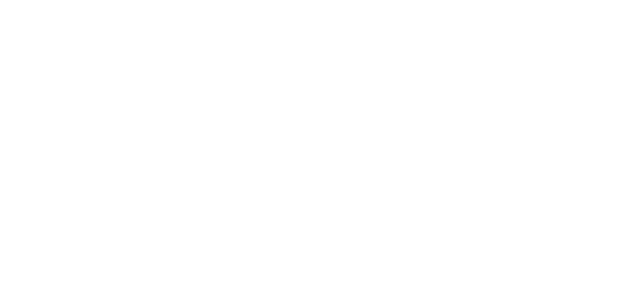
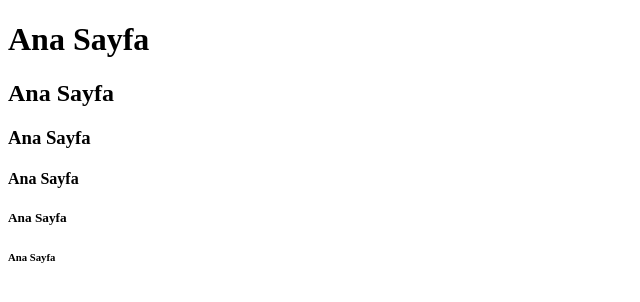
Before and after one commit to EfeElis/Html-Ogrenme-Surecim, a plain HTML site: page index.html in a window 1280 px wide. Shown: the whole page, without its empty margins (0-640 px from the left). Drawn offline with Linux system fonts and the light colour scheme.

Commit message:
Update index.html

```diff
--- a/index.html
+++ b/index.html
@@ -8,8 +8,16 @@
     <meta name="viewport" content="width=device-width, initial-scale=1.0">
     <title>Document</title> <!-- <title></title> Sitenin başlığını düzenler -->
 
-</head>
+</head> <!-- <head></head> Etiketi sayfanın başlık, stil meta bilgileri gibi arka planda kullanılan kısımlarının içerir. -->
 <body> <!-- <body></body> Etiket, Bir web sayfasının tarayıcıda görünen ana içeriğini tanımlar. -->
+
+    <h1> Ana Sayfa </h1> <!-- <h1></h1> Başlık etiketi olarak kullanılır. -->
+    <h2> Ana Sayfa </h2> <!-- <h2><h3><h4><h5><h6> Olmak Üzere Altı Adet Etiket Vardır En büyüğü <h1> En Küçüğü <h6> dır -->
+    <h3> Ana Sayfa </h3>
+    <h4> Ana Sayfa </h4>
+    <h5> Ana Sayfa </h5>
+    <h6> Ana Sayfa </h6>
+
 
 </body>
 </html>
```
